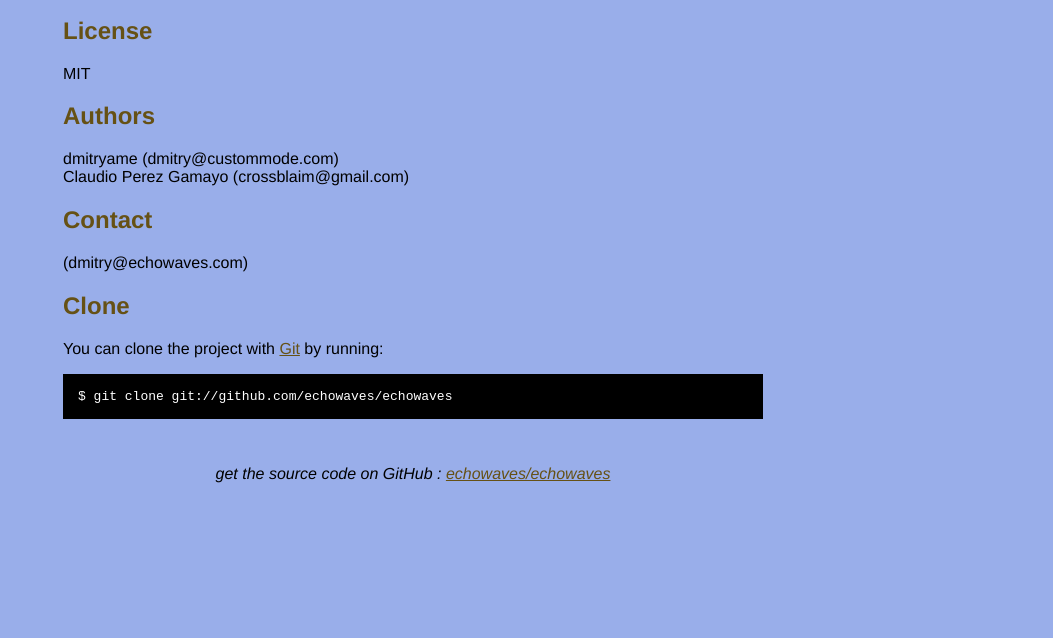
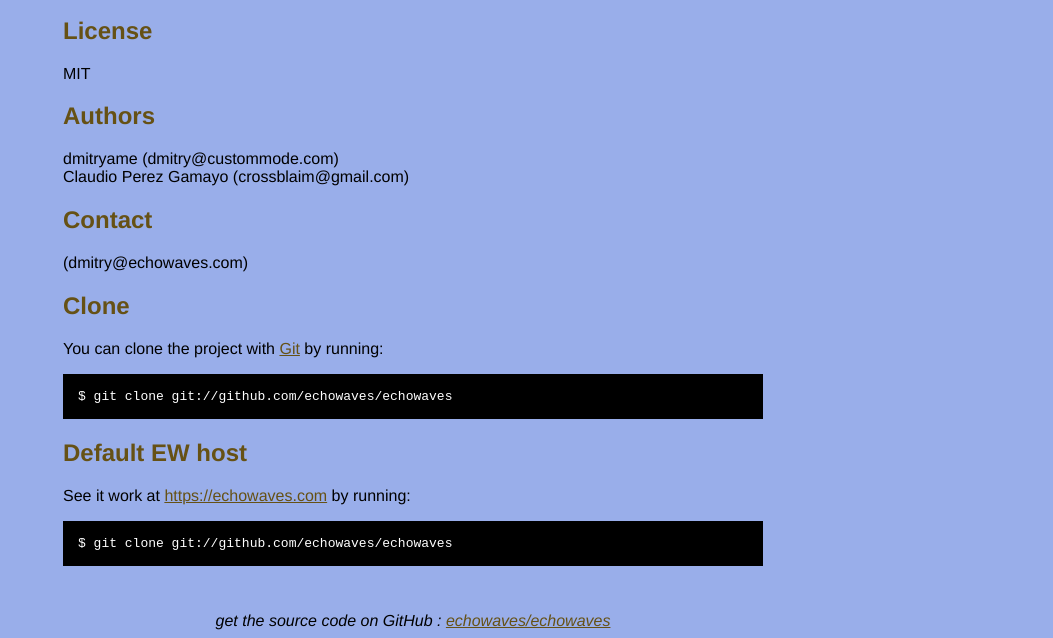
Before and after one commit to echowaves/echowaves.github.com, a plain HTML site: page index.html in a window 1280 px wide. Shown: the part 376-1014 px from the top of the page, without its empty margins (227-1280 px from the left). Before the commit the page ends 867 px from the top, so only its background shows below. Drawn offline with Linux system fonts and the light colour scheme.

Commit message:
few minor changes

```diff
--- a/index.html
+++ b/index.html
@@ -72,6 +72,12 @@ If you'd like to contribute, perhaps start by picking a task from the issues lis
       <pre>$ git clone git://github.com/echowaves/echowaves</pre>
     </p>
 
+    <h2>Default EW host</h2>
+    <p>See it work at  <a href="https://echowaves.com">https://echowaves.com</a>
+      by running:
+      <pre>$ git clone git://github.com/echowaves/echowaves</pre>
+    </p>
+
     <div class="footer">
       get the source code on GitHub : <a href="http://github.com/echowaves/echowaves">echowaves/echowaves</a>
     </div>
```
